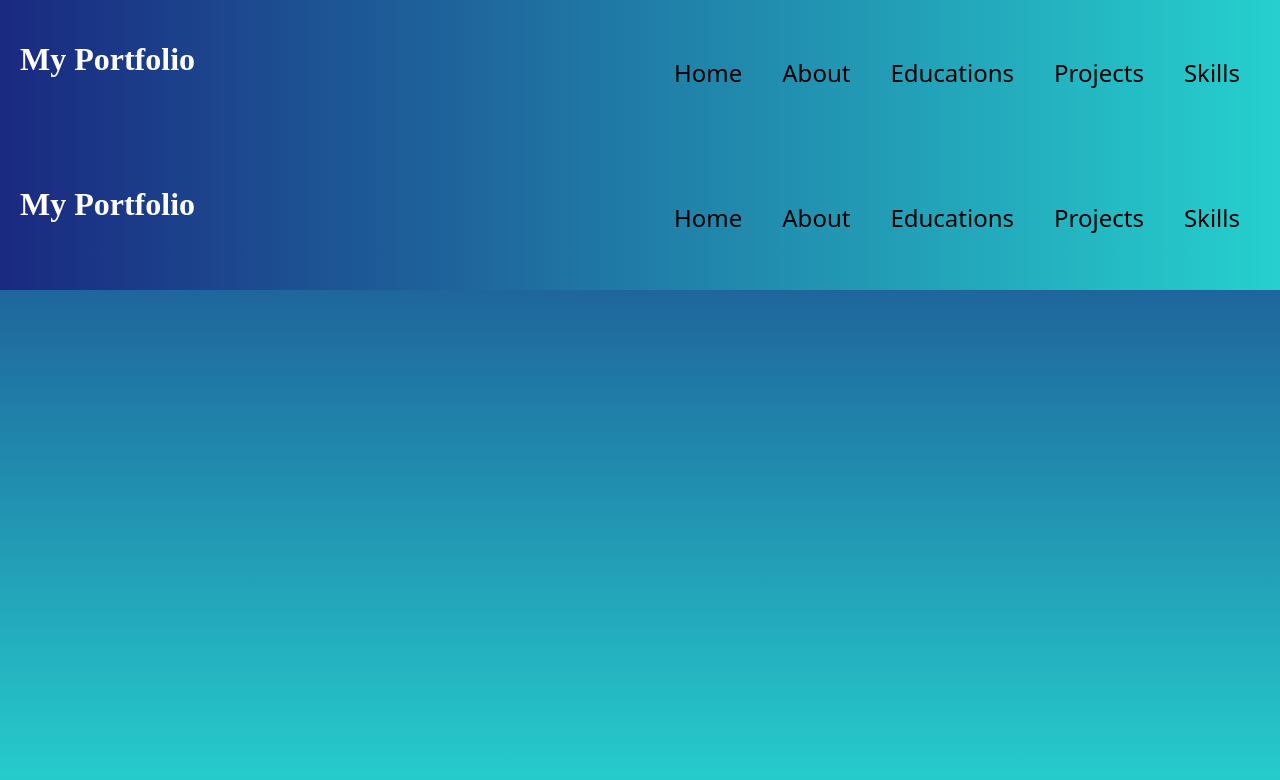
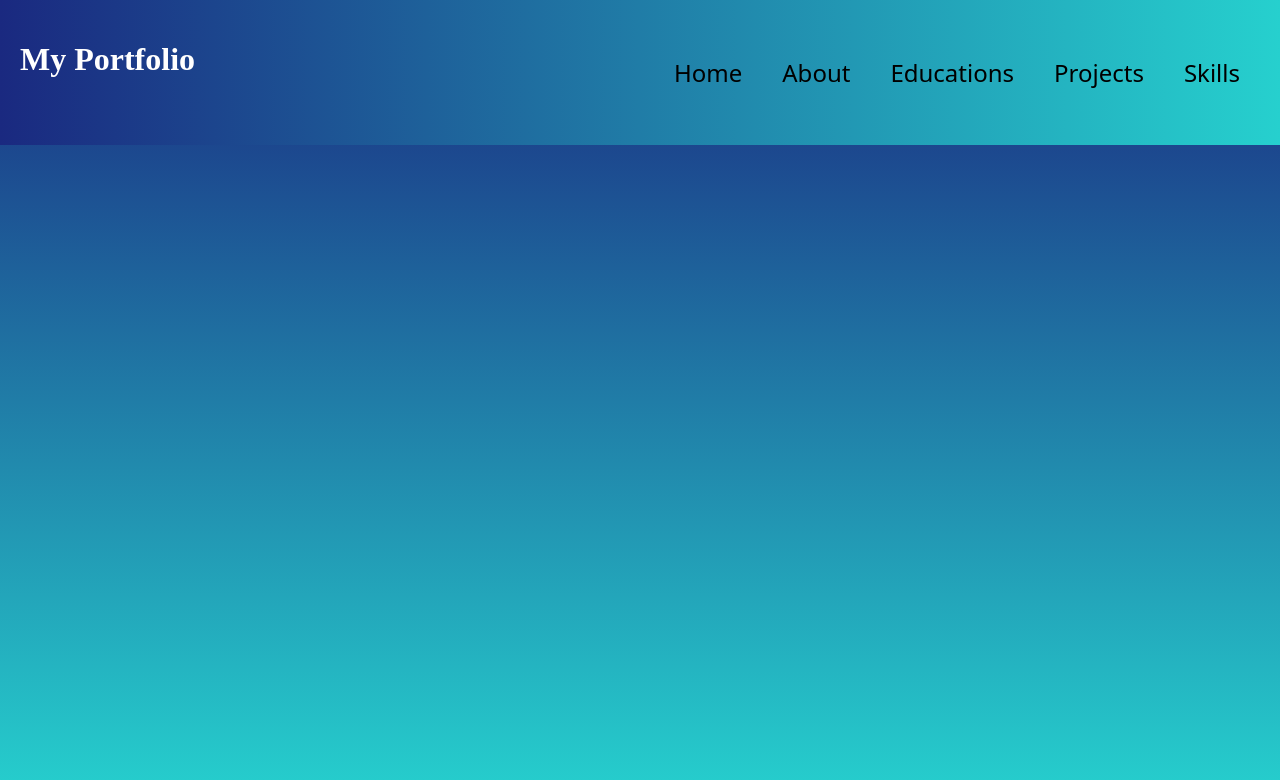
Before and after one commit to LorsenLamour/my-portfolio, a React (Vite) app: page /educations in a window 1280 px wide. Shown: the top 780 px of the page. Built offline with nearby package versions, Linux system fonts and the light colour scheme; a web font is replaced by a local one.

Commit message:
Removed duplicate header

```diff
--- a/src/pages/Educations.jsx
+++ b/src/pages/Educations.jsx
@@ -3,7 +3,7 @@ function Education(){
     return(
         <div>
 
-            <Header/>
+
 
 
         </div>
--- a/src/pages/Projects.jsx
+++ b/src/pages/Projects.jsx
@@ -3,7 +3,6 @@ function Projects(){
     return(
         <div>
 
-            <Header/>
 
 
         </div>
--- a/src/pages/Skills.jsx
+++ b/src/pages/Skills.jsx
@@ -3,7 +3,6 @@ function Skills(){
     return(
         <div>
 
-            <Header/>
 
 
         </div>
```
